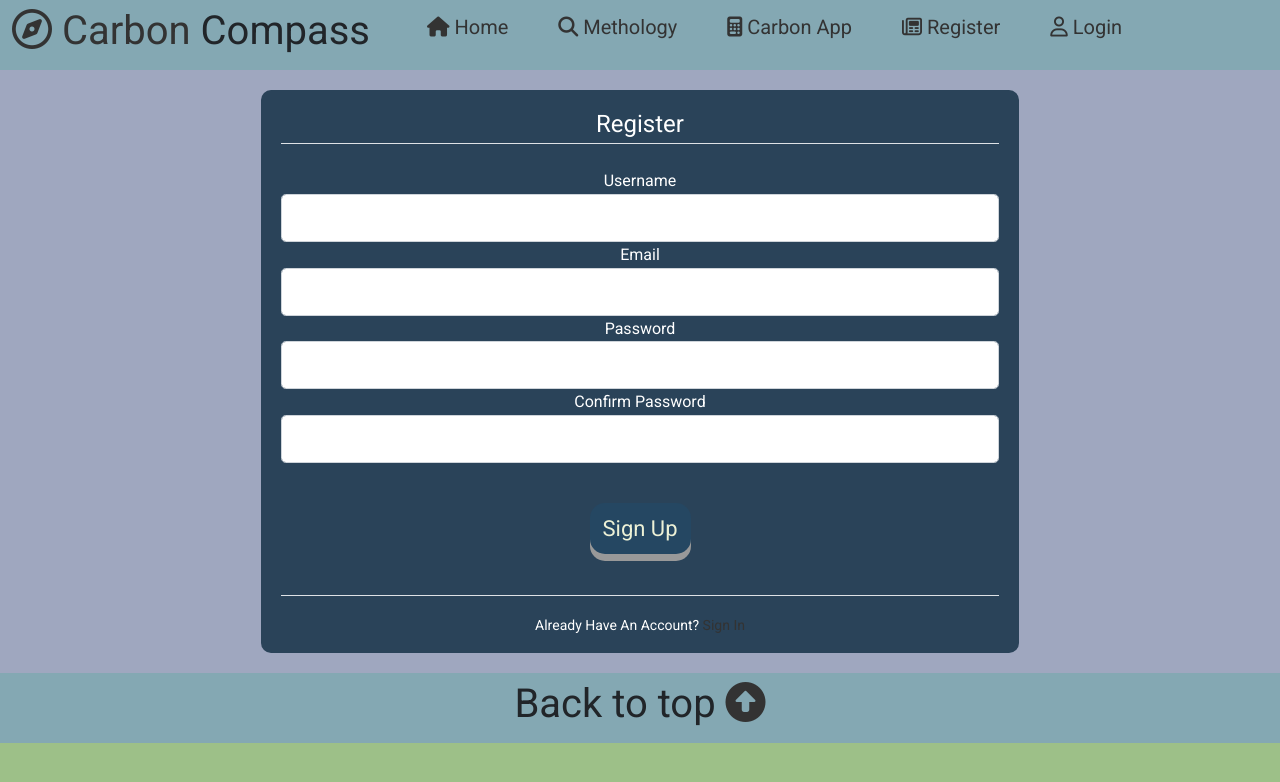
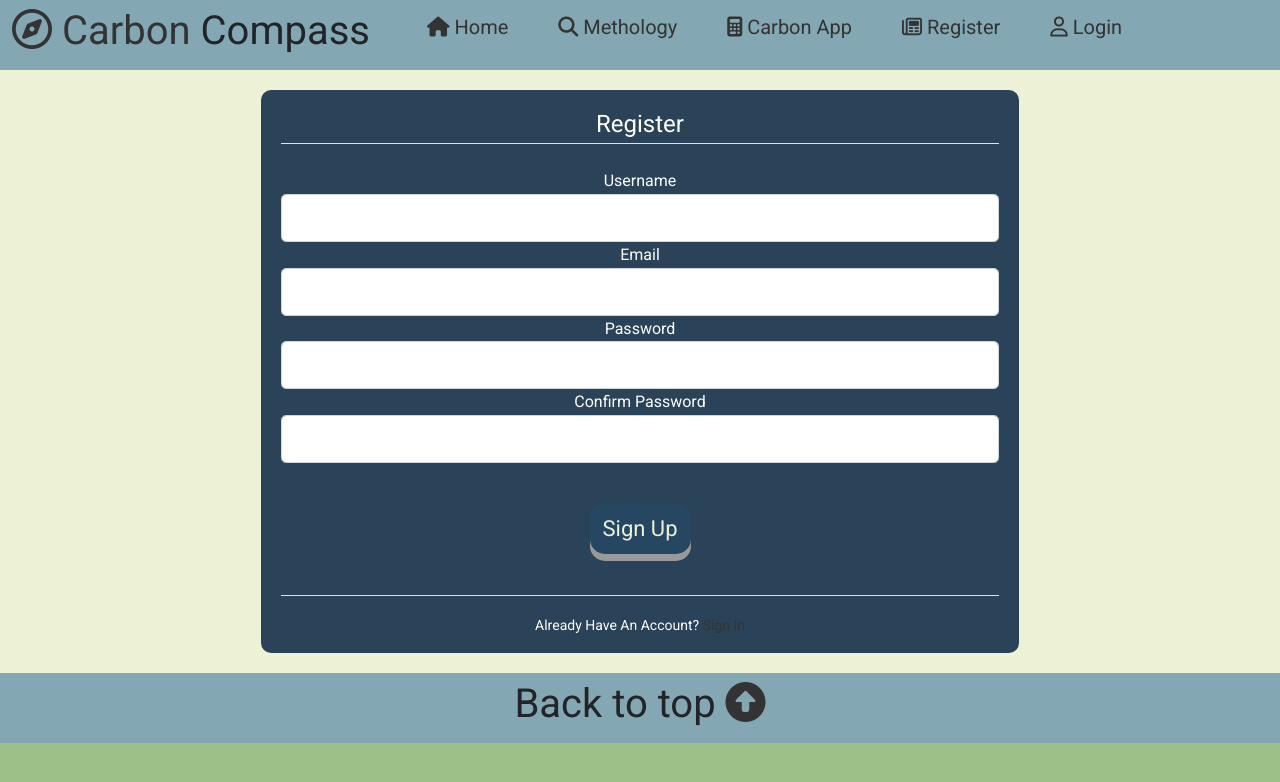
Before and after one commit to PederEP/Carbon_App, a Flask app: page /register in a window 1280 px wide. Shown: the top 782 px of the page. Run offline with Flask 2, Linux system fonts and the light colour scheme; some libraries are stand-ins or nearby versions.

Commit message:
Update users.css

```diff
--- a/capp/static/users.css
+++ b/capp/static/users.css
@@ -2,12 +2,12 @@
 /*color=dark*/
 .register_section_css {
     display: flex;
-    background: #9fa7bf;
+    background: #EDF1D6;
     }
 
     .register_section_css .container {
     display: flex;
-    background: #9fa7bf;
+    background: #EDF1D6;
     }
 
     .register_section_css .container {
```
